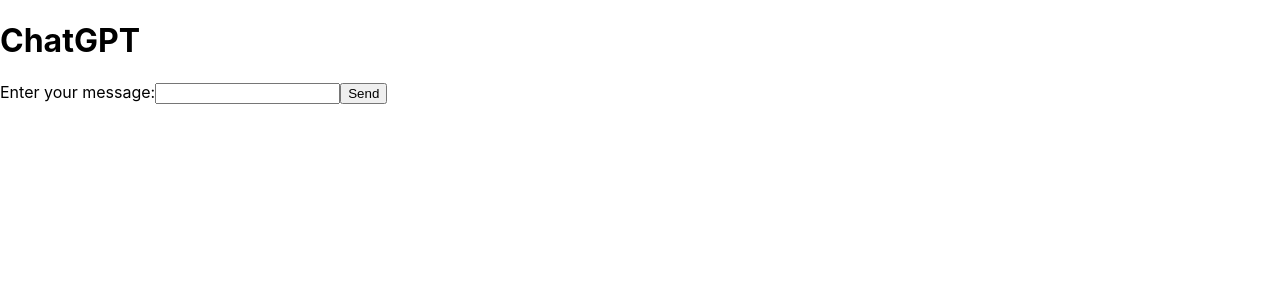
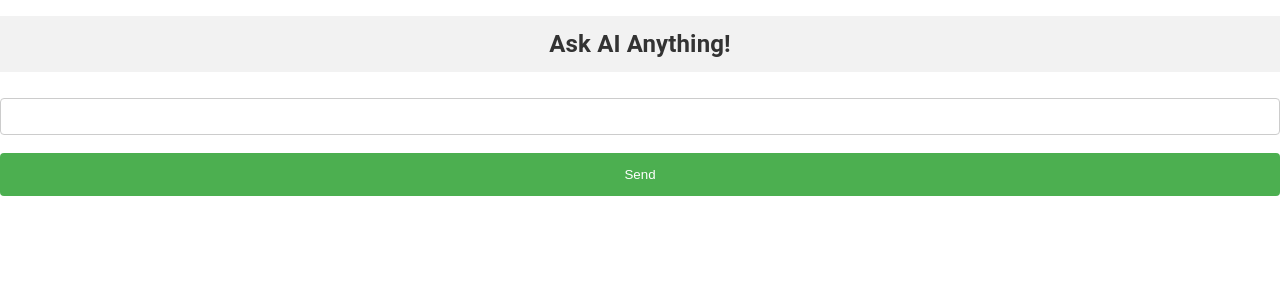
Before and after one commit to Sb702/AI-Chatbot, a React (Create React App) app in the folder client/: page / in a window 1280 px wide. Shown: the top 300 px of the page. Built offline with nearby package versions, Linux system fonts and the light colour scheme.

Commit message:
Basic Frontend & CSS Added

```diff
--- a/client/package.json
+++ b/client/package.json
@@ -3,6 +3,9 @@
   "version": "0.1.0",
   "private": true,
   "dependencies": {
+    "@emotion/react": "^11.11.4",
+    "@emotion/styled": "^11.11.5",
+    "@mui/material": "^5.15.18",
     "@testing-library/jest-dom": "^5.17.0",
     "@testing-library/react": "^13.4.0",
     "@testing-library/user-event": "^13.5.0",
--- a/client/src/App.js
+++ b/client/src/App.js
@@ -1,16 +1,20 @@
 import React, { useState } from "react";
+import Responses from "./components/Responses";
+import Form from "./components/Form";
 
 function App() {
-  const [response, setResponse] = useState('');
-
+  const [message, setMessage] = useState([]); // Add this line
+  const [response, setResponse] = useState("");
+  const [previousMessages, setPreviousMessages] = useState([]); // Add this line
+  const [previousResponses, setPreviousResponses] = useState([]); // Add this line
 
   // Function to handle the form submission
 
-
-  function onSubmit (e) {
+  function onSubmit(e) {
     e.preventDefault();
     // Get the message from the input field
     const message = e.target.elements.message.value;
+    setMessage(message);
 
     // Send the message to the server
     fetch("http://localhost:5000/chat", {
@@ -19,7 +23,7 @@
         "Content-Type": "application/json",
       },
       body: JSON.stringify({
-        "message": message,
+        message: message,
       }),
     })
       .then((response) => response.json())
@@ -27,35 +31,32 @@
         console.log(data);
         setResponse(data.response);
       })
+      .then(() => {
+        handleConversation();
+      })
       .catch((error) => {
         console.error("Error sending message: ", error);
       });
   }
 
+  function handleConversation() {
+    setPreviousMessages([...previousMessages, message]);
+    setPreviousResponses([...previousResponses, response]);
+    // console.log(previousMessages.length)
+  }
+
+
   return (
     <div>
-      <h1>ChatGPT</h1>
-      {/* Beginning of text entering */}
-      <form onSubmit={onSubmit}>
-        <label>
-          Enter your message:
-          <input type="text" name="message" />
-        </label>
-        <button type="submit">Send</button>
-      </form>
-      {/* End of text entering */}
-
-
-            {/* Beginning of response from api */}
-      {response && (
-        <div>
-          <h2>Response:</h2>
-          <p>{response}</p>
-        </div>
-      )}
-      {/* End of response from api */}
+      <Form onSubmit={onSubmit} />
+      <Responses
+        message={message}
+        response={response}
+        previousMessages={previousMessages}
+        previousResponses={previousResponses}
+      />
     </div>
-  )
+  );
 }
 
 export default App;
--- /dev/null
+++ b/client/src/components/Form.css
@@ -0,0 +1,33 @@
+.headline {
+    font-size: 24px;
+    font-weight: bold;
+    color: #333;
+    text-align: center;
+    padding: 10px;
+    background-color: #f2f2f2;
+}
+
+.input {
+    width: 100%;
+    padding: 10px;
+    margin: 10px 0;
+    border: 1px solid #ccc;
+    border-radius: 4px;
+    box-sizing: border-box;
+}
+
+.submit-btn {
+    background-color: #4CAF50;
+    color: white;
+    padding: 14px 20px;
+    margin: 8px 0;
+    border: none;
+    border-radius: 4px;
+    cursor: pointer;
+    width: 100%;
+}
+
+.submit-btn:active {
+    background-color: #45a049;
+
+}
--- /dev/null
+++ b/client/src/components/Form.js
@@ -0,0 +1,19 @@
+import './Form.css';
+
+export default function Form({ onSubmit }) {
+
+
+  return (
+    <div>
+      <h1 className="headline">Ask AI Anything!</h1>
+      {/* Beginning of text entering */}
+      <form onSubmit={onSubmit} className='form'>
+        <label>
+          <input type="text" name="message" className='input'/>
+        </label>
+        <button type="submit" className='submit-btn'>Send</button>
+      </form>
+      {/* End of text entering */}
+    </div>
+  );
+}
--- /dev/null
+++ b/client/src/components/Responses.js
@@ -0,0 +1,37 @@
+import "./responses.css";
+
+export default function Responses({
+  message,
+  response,
+  previousMessages,
+  previousResponses,
+}) {
+  console.log(previousMessages);
+
+  return (
+    <div>
+      {/* Beginning of response from api */}
+      {response && (
+        <div>
+          <div className="user-msg-wrap">
+            <p>{message}</p>
+          </div>
+          <div className="ai-msg-wrap">
+            <p>{response}</p>
+          </div>{" "}
+          {previousMessages.map((message, index) => (
+            <div key={index}>
+                <div className="user-msg-wrap">
+              <p className="main-user-message">{message}</p>
+                </div>
+                <div className="ai-msg-wrap">
+              <p className="main-ai-message">{previousResponses[index]}</p>
+                </div>
+            </div>
+          ))}
+        </div>
+      )}
+      {/* End of response from api */}
+    </div>
+  );
+}
--- /dev/null
+++ b/client/src/components/responses.css
@@ -0,0 +1,31 @@
+
+
+.user-msg-wrap {
+    display: flex;
+    justify-content: center;
+    align-items: center;
+    background-color: green;
+    width: 50%;
+    margin-left: auto;
+    margin-right: 5%;
+    color: white;
+    margin-bottom: 1%;
+    border-radius: 15px;
+    box-shadow: 0 2px 4px rgba(0, 0, 0, 0.8);
+
+}
+
+.ai-msg-wrap {
+    display: flex;
+    justify-content: center;
+    align-items: center;
+    background-color: navy;
+    width: 50%;
+    margin-left: 5%;
+    margin-right: auto;
+    color: white;
+    margin-bottom: 1%;
+    border-radius: 15px;
+    box-shadow: 0 2px 4px rgba(0, 0, 0, 0.8);
+
+}
--- a/client/src/index.js
+++ b/client/src/index.js
@@ -3,12 +3,28 @@
 import './index.css';
 import App from './App';
 import reportWebVitals from './reportWebVitals';
+import { ThemeProvider, createTheme } from '@mui/material/styles';
+import { CssBaseline } from '@mui/material';
+
+const theme = createTheme({
+  palette: {
+    primary: {
+      main: '#1976d2',
+    },
+    secondary: {
+      main: '#dc004e',
+    },
+  },
+});
 
 const root = ReactDOM.createRoot(document.getElementById('root'));
 root.render(
+  <ThemeProvider theme={theme}>
+    <CssBaseline />
   <React.StrictMode>
     <App />
   </React.StrictMode>
+  </ThemeProvider>
 );
 
 // If you want to start measuring performance in your app, pass a function
```
Also changed, not shown: 1 other file (tests, documents, lock files or other folders).
